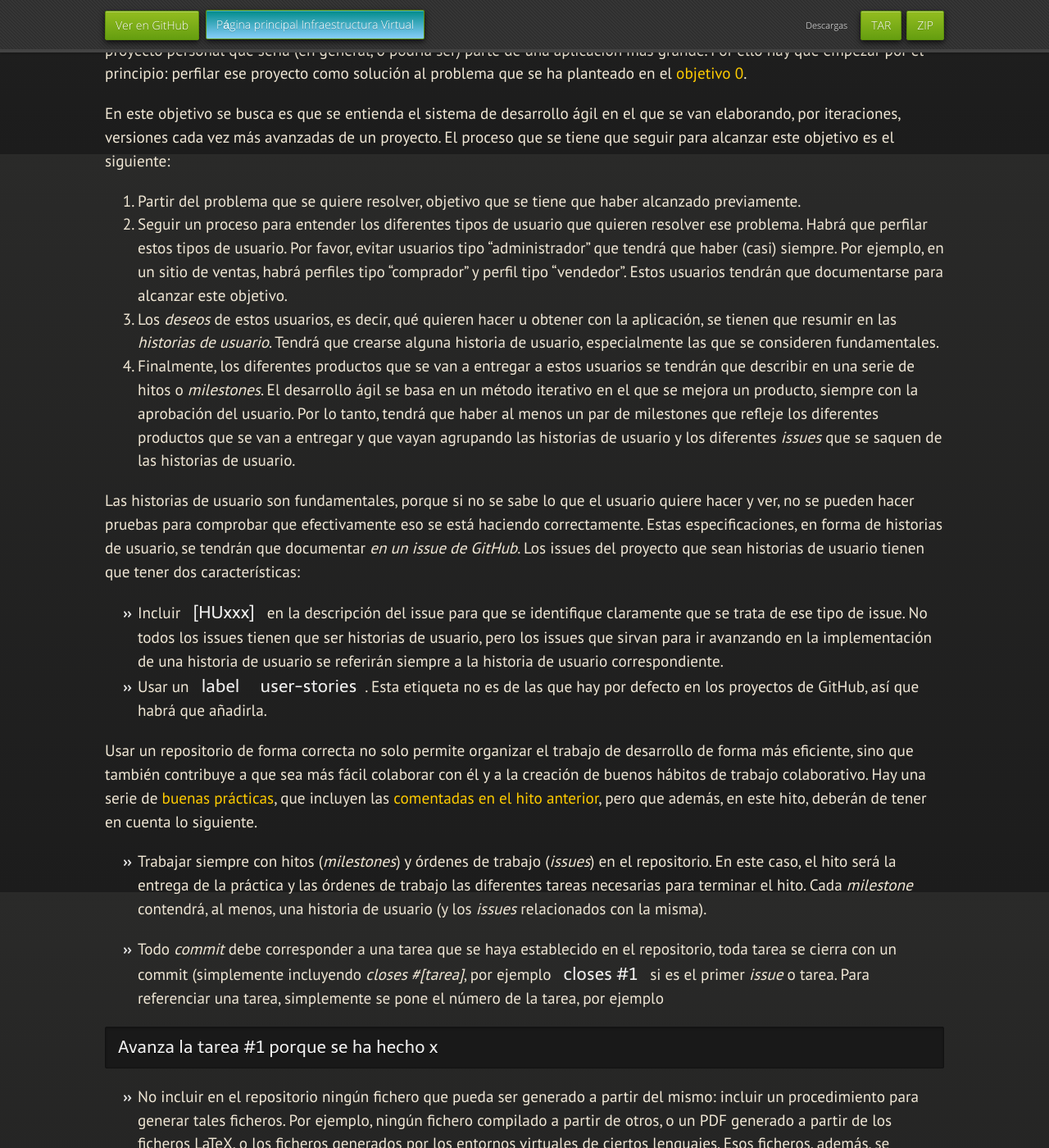
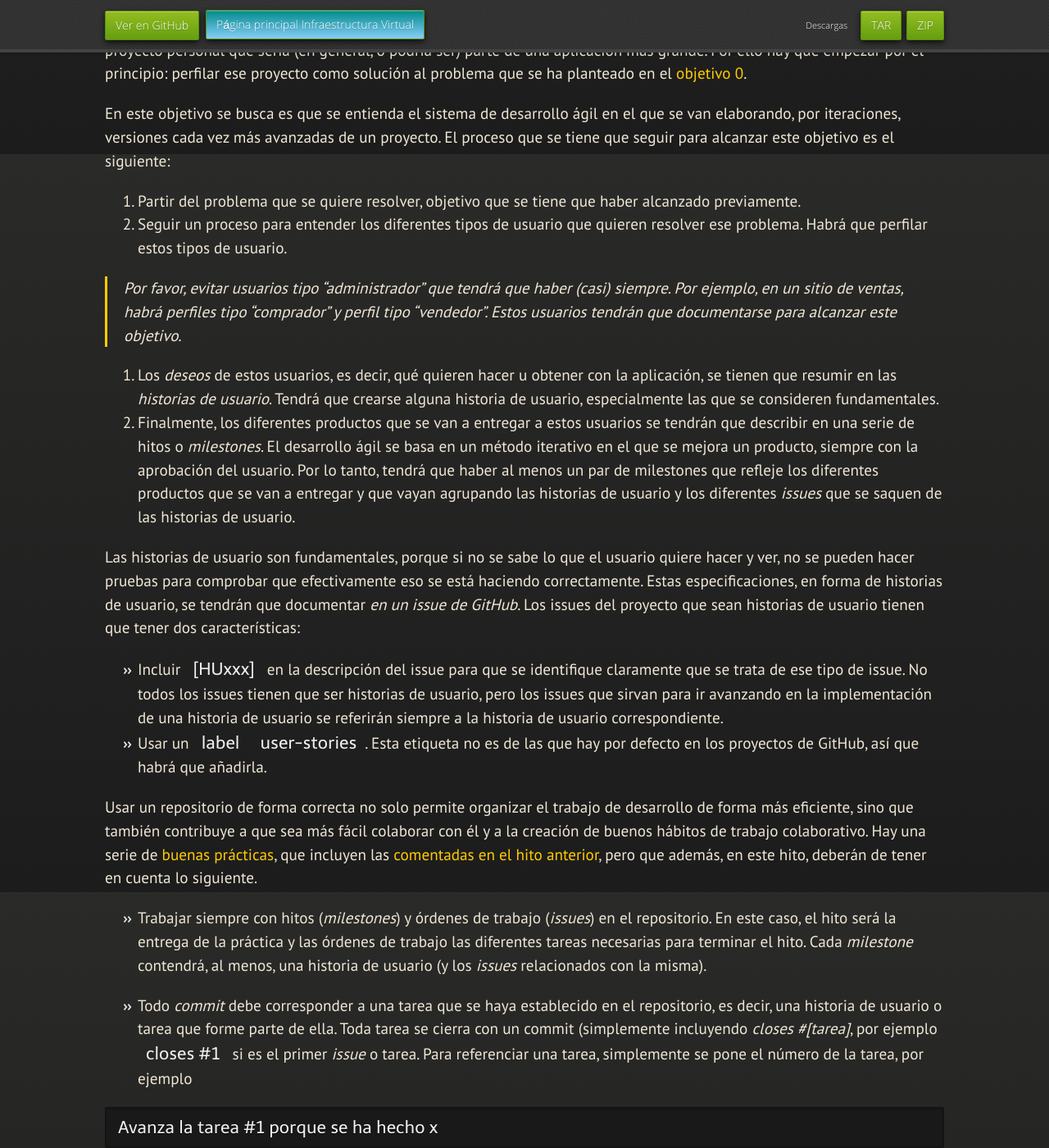
Before and after one commit to JJ/IV, a Jekyll site: the page built from documentos/proyecto/1.Infraestructura.md, in a window 1280 px wide and 1400 px high, scrolled down 712 px. Shown: the whole window at 82% size. Built offline with Jekyll 4.4.1, drawn with Linux system fonts in a browser that asks for light colours; nearby versions of some CDN libraries; some web fonts are replaced; our own code applies the rules of GitHub Pages for plain Markdown files; some of the changed text lies outside the part shown.

Commit message:
Sync documentos/proyecto/1.Infraestructura.md de master a gh-pages

```diff
--- a/documentos/proyecto/1.Infraestructura.md
+++ b/documentos/proyecto/1.Infraestructura.md
@@ -23,9 +23,9 @@ de poder avanzar a este.
 
 Hay que empezar a planificar la aplicación que resolverá el problema planteando:
 
-1. Historias de usuario
-2. Productos mínimamente viables, cada uno en su *milestone*
-3. Las HUs estarán cada una asignada a un *milestone*
+1. Historias de usuario.
+2. Productos mínimamente viables, cada uno en su *milestone*.
+3. Las HUs estarán cada una asignada a un *milestone*.
 
 ## Explicación
 
@@ -43,11 +43,13 @@ tiene que seguir para alcanzar este objetivo es el siguiente:
 1. Partir del problema que se quiere resolver, objetivo que se tiene que haber
    alcanzado previamente.
 2. Seguir un proceso para entender los diferentes tipos de usuario que quieren
-   resolver ese problema. Habrá que perfilar estos tipos de usuario. Por favor,
-   evitar usuarios tipo "administrador" que tendrá que haber (casi) siempre. Por
-   ejemplo, en un sitio de ventas, habrá perfiles tipo "comprador" y perfil
-   tipo "vendedor". Estos usuarios tendrán que documentarse para alcanzar este
-   objetivo.
+   resolver ese problema. Habrá que perfilar estos tipos de usuario.
+
+> Por favor, evitar usuarios tipo "administrador" que tendrá que haber (casi)
+   siempre. Por  ejemplo, en un sitio de ventas, habrá perfiles tipo "comprador"
+   y perfil tipo "vendedor". Estos usuarios tendrán que documentarse para
+   alcanzar este objetivo.
+
 3. Los *deseos* de estos usuarios, es decir, qué quieren hacer u obtener con la
    aplicación, se tienen que resumir en las *historias de usuario*. Tendrá que
    crearse alguna historia de usuario, especialmente las que se consideren
@@ -93,7 +95,8 @@ además, en este hito, deberán de tener en cuenta lo siguiente.
   misma).
 
 * Todo *commit* debe corresponder a una tarea que se haya establecido
-  en el repositorio, toda tarea se cierra con un commit (simplemente
+  en el repositorio, es decir, una historia de usuario o tarea que forme parte
+  de ella. Toda tarea se cierra con un commit (simplemente
   incluyendo *closes #[tarea]*, por ejemplo `closes #1` si es el
   primer *issue* o tarea. Para referenciar una tarea, simplemente se
   pone el número de la tarea, por ejemplo
@@ -143,14 +146,15 @@ Se pueden consultar los siguientes temas
 del [curso 0](https://jj.github.io/curso-tdd):
 
 * El amplio panorama de
-  [aplicaciones que se pueden diseñar para resolver problemas](https://jj.github.io/curso-tdd/temas/aplicaciones.html)
+  [aplicaciones que se pueden diseñar para resolver problemas](https://jj.github.io/curso-tdd/temas/aplicaciones.html).
 * Cómo especificar
   los
   [requisitos](https://jj.github.io/curso-tdd/temas/dise%C3%B1o.html)
   y qué hacer para diseñar los primeros pasos de una aplicación.
 
 Los recursos aportados por los estudiantes de la asignatura están
-en [este fichero](1.Infraestructura.recursos.md).
+en [este fichero](1.Infraestructura.recursos.md). Puedes añadir algunos más que
+te hayan ayudado si lo deseas.
 
 ## Entrega de la práctica
 
@@ -182,23 +186,29 @@ Como mínimo, y para pasar los tests, esta entrega incluirá
 * Un subdirectorio `docs` donde se pondrá material adicional (que se
   tendrá que enlazar desde el README en el apartado que se esté
   corrigiendo en ese momento).
-* Al menos un issue que corresponda a una "historia de usuario" de la
+* Al menos una "historia de usuario" en un issue de la
   forma descrita más arriba, es decir, con la cadena HU en la
   descripción y la etiqueta user-stories.
 * Uso de issues para añadir siempre código al
   repositorio. Los issues se cerrarán, cuando se hayan cumplido,
   *siempre* con un commit.
+> En este objetivo no hay que añadir todavía ningún código, queda fuera del
+  ámbito del mismo, pero es una práctica que hay que respetar a partir de
+  ahora.
 * Varios milestones, los que se considere suficientes. Para pasar los tests
   tiene que haber al menos dos.
+* El `README` tiene que seguir reflejando el estado del proyecto. En este caso,
+  habrá al menos que enlazar cómo se ha planificado el mismo con algún tipo de
+  justificación adicional que sea conveniente.
 
 ## Objetivo alcanzado
 
 Se habrá alcanzado este objetivo si pasa los tests automáticos, y:
 
 1. Se siguen usando las buenas prácticas.
-2. Se muestra claramente que se ha
-  comprendido el objetivo de la asignatura y que el proyecto, que aquí
-  se tiene que organizar y desglosar,  corresponde a este objetivo.
+2. Se muestra claramente que se ha comprendido el objetivo de la asignatura y
+  que el proyecto, que aquí se tiene que comenzar a organizar y desglosar,
+  corresponde a este objetivo.
 3. Se han creado historias de usuario escritas para empezar a trabajar a
   partir de ellas, y  están reflejadas en los *issues* que estén marcados
   como se ha indicado más arriba; por supuesto, enlazadas desde el README.
```
